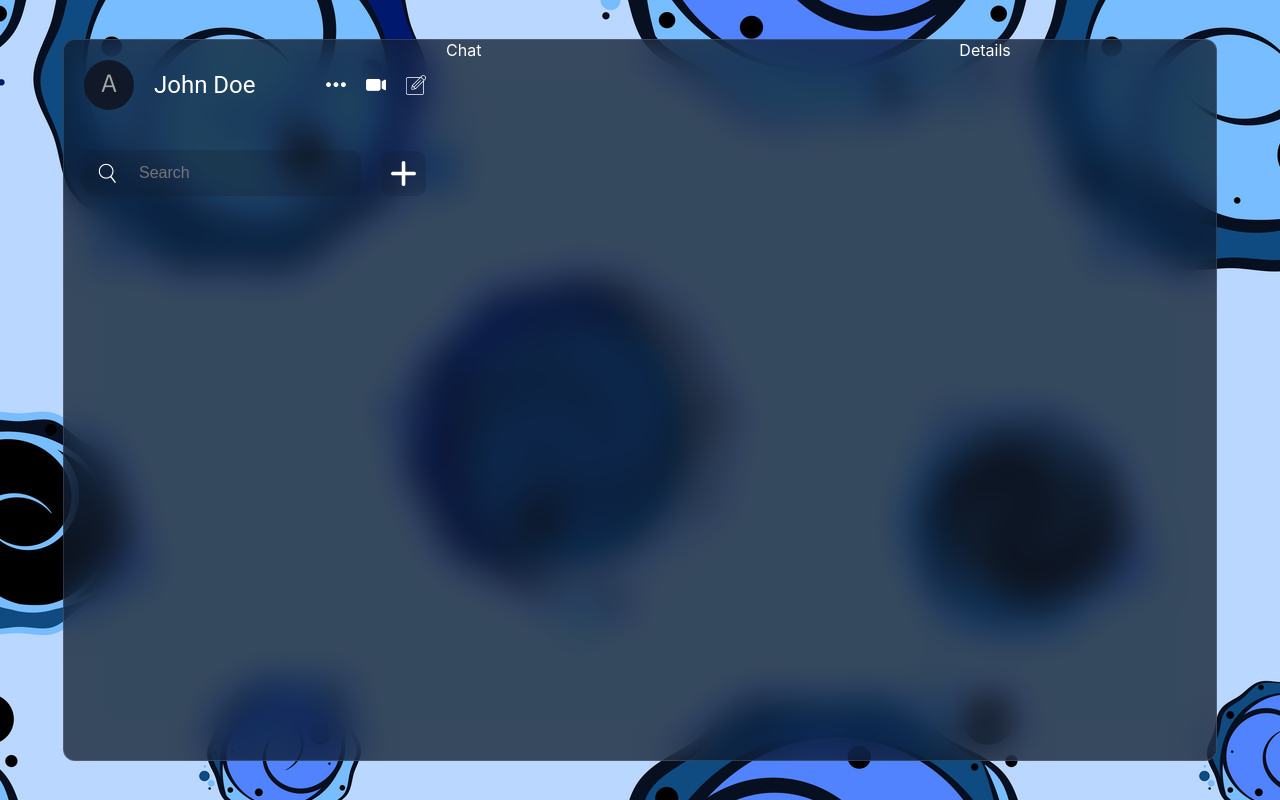
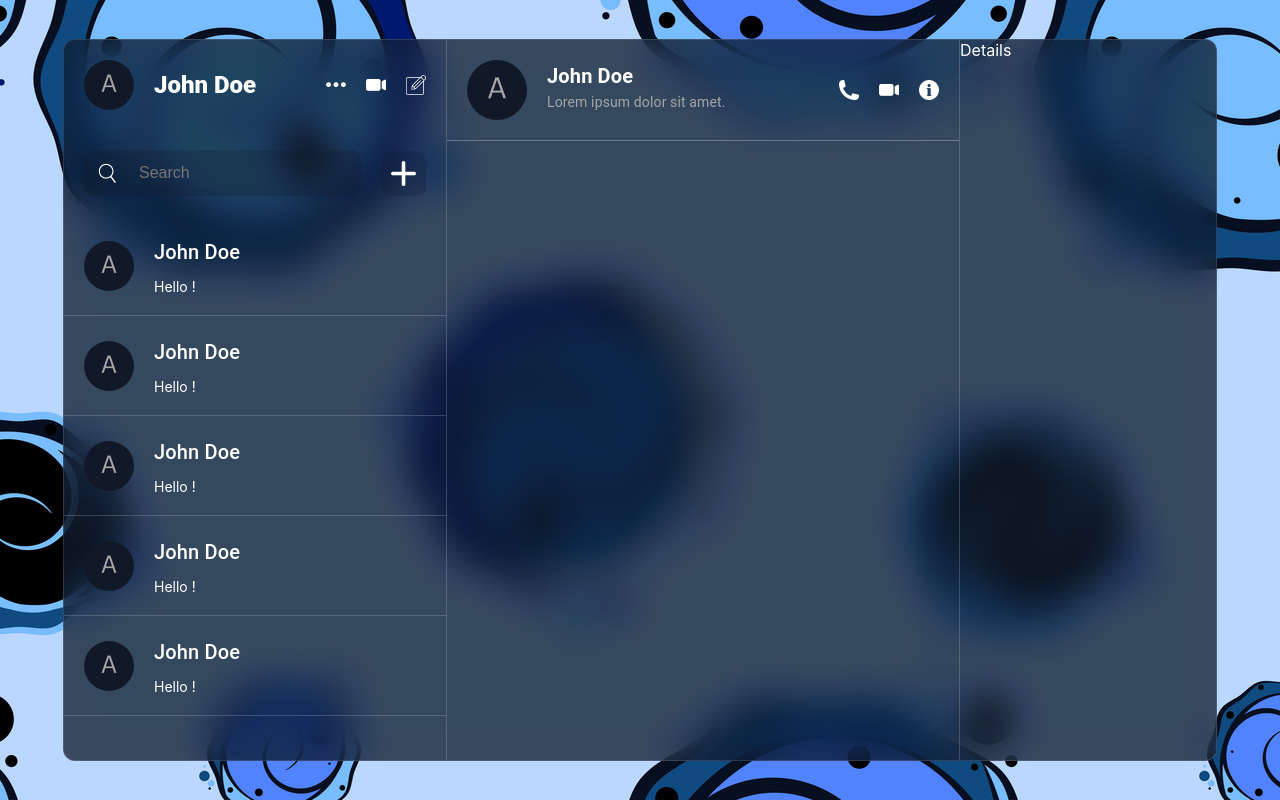
Before and after one commit to Hemrajmahawarr12/chatApp, a React (Create React App) app: page / in a window 1280 px wide. Built offline with nearby package versions, Linux system fonts and the light colour scheme.

Commit message:
add chatSection

```diff
--- a/src/components/chat/Chat.jsx
+++ b/src/components/chat/Chat.jsx
@@ -1,9 +1,28 @@
-import { Grid } from '@mui/material'
+import { Box, Grid, Typography } from '@mui/material'
 import React from 'react'
 
 function Chat() {
   return (
-    <Grid sx={{flex:"2"}}>Chat</Grid>
+    <Grid sx={{ flex: "2", borderLeft: "1px solid #dddddd35", borderRight: "1px solid #dddddd35" }}>
+      <Box>
+        <Box>
+          <Box sx={{padding:"20px",display:"flex",justifyContent:"space-between",borderBottom:"1px solid #dddddd59",alignItems:"center"}}>
+            <Box sx={{display:"flex",gap:"20px"}}>
+              <img style={{height:"60px",width:"60px", borderRadius:"50%",objectFit:"cover"}} src='./avatar.png' alt=''/>
+              <Box>
+                <Typography variant='h6' sx={{fontWeight:"700"}}>John Doe</Typography>
+                <Typography sx={{fontSize:"14px",color:"#a5a5a5"}}>Lorem ipsum dolor sit amet.</Typography>
+              </Box>
+            </Box>
+            <Box sx={{display:"flex",gap:"20px"}}>
+              <img style={{width:"20px", height:"20px"}} src='./phone.png' alt='' />
+              <img style={{width:"20px", height:"20px"}} src='./video.png' alt='' />
+              <img style={{width:"20px", height:"20px"}} src='./info.png' alt='' />
+            </Box>
+          </Box>
+        </Box>
+      </Box>
+    </Grid>
   )
 }
 
--- a/src/components/list/chatList/ChatList.jsx
+++ b/src/components/list/chatList/ChatList.jsx
@@ -1,4 +1,4 @@
-import { Box, Grid } from '@mui/material'
+import { Box, Grid, Typography } from '@mui/material'
 import React, { useState } from 'react'
 
 const ChatList = () => {
@@ -19,6 +19,43 @@ const ChatList = () => {
             </Box>
           </Box>
         </Box>
+        <Box>
+          <Box sx={{display:"flex",alignItems:"center",gap:"20px",padding:"20px", cursor:"pointer",borderBottom:"1px solid #dddddd35"}}>
+            <img style={{height:"50px",width:"50px",borderRadius:"50%",objectFit:"cover"}} src='./avatar.png' alt=''/>
+            <Box sx={{display:"flex",flexDirection:"column",gap:"10px"}}>
+            <Typography sx={{fontWeight:"500"}} variant='h6'>John Doe</Typography>
+            <Typography sx={{fontSize:"14px"}} variant='h'>Hello !</Typography>
+            </Box>
+          </Box>
+          <Box sx={{display:"flex",alignItems:"center",gap:"20px",padding:"20px", cursor:"pointer",borderBottom:"1px solid #dddddd35"}}>
+            <img style={{height:"50px",width:"50px",borderRadius:"50%",objectFit:"cover"}} src='./avatar.png' alt=''/>
+            <Box sx={{display:"flex",flexDirection:"column",gap:"10px"}}>
+            <Typography sx={{fontWeight:"500"}} variant='h6'>John Doe</Typography>
+            <Typography sx={{fontSize:"14px"}} variant='h'>Hello !</Typography>
+            </Box>
+          </Box>
+          <Box sx={{display:"flex",alignItems:"center",gap:"20px",padding:"20px", cursor:"pointer",borderBottom:"1px solid #dddddd35"}}>
+            <img style={{height:"50px",width:"50px",borderRadius:"50%",objectFit:"cover"}} src='./avatar.png' alt=''/>
+            <Box sx={{display:"flex",flexDirection:"column",gap:"10px"}}>
+            <Typography sx={{fontWeight:"500"}} variant='h6'>John Doe</Typography>
+            <Typography sx={{fontSize:"14px"}} variant='h'>Hello !</Typography>
+            </Box>
+          </Box>
+          <Box sx={{display:"flex",alignItems:"center",gap:"20px",padding:"20px", cursor:"pointer",borderBottom:"1px solid #dddddd35"}}>
+            <img style={{height:"50px",width:"50px",borderRadius:"50%",objectFit:"cover"}} src='./avatar.png' alt=''/>
+            <Box sx={{display:"flex",flexDirection:"column",gap:"10px"}}>
+            <Typography sx={{fontWeight:"500"}} variant='h6'>John Doe</Typography>
+            <Typography sx={{fontSize:"14px"}} variant='h'>Hello !</Typography>
+            </Box>
+          </Box>
+          <Box sx={{display:"flex",alignItems:"center",gap:"20px",padding:"20px", cursor:"pointer",borderBottom:"1px solid #dddddd35"}}>
+            <img style={{height:"50px",width:"50px",borderRadius:"50%",objectFit:"cover"}} src='./avatar.png' alt=''/>
+            <Box sx={{display:"flex",flexDirection:"column",gap:"10px"}}>
+            <Typography sx={{fontWeight:"500"}} variant='h6'>John Doe</Typography>
+            <Typography sx={{fontSize:"14px"}} variant='h'>Hello !</Typography>
+            </Box>
+          </Box>
+        </Box>
       </Box>
     </Grid>
   )
--- a/src/components/list/userInfo/UserInfo.jsx
+++ b/src/components/list/userInfo/UserInfo.jsx
@@ -7,7 +7,7 @@ const UserInfo = () => {
         <Box sx={{padding:"20px",display:"flex",justifyContent:"space-between",alignItems:"center"}}>
           <Box sx={{display:"flex",alignItems:"center", gap:"20px"}}>
             <img className='imgProfile' src='/avatar.png' alt=''/>
-            <Typography variant='h5'>John Doe</Typography>
+            <Typography variant='h5' sx={{fontWeight:"800"}}>John Doe</Typography>
           </Box>
             <Box sx={{display:"flex",gap:"20px"}}>
                 <img className='iconImg' src='/more.png' alt=''></img>
```
